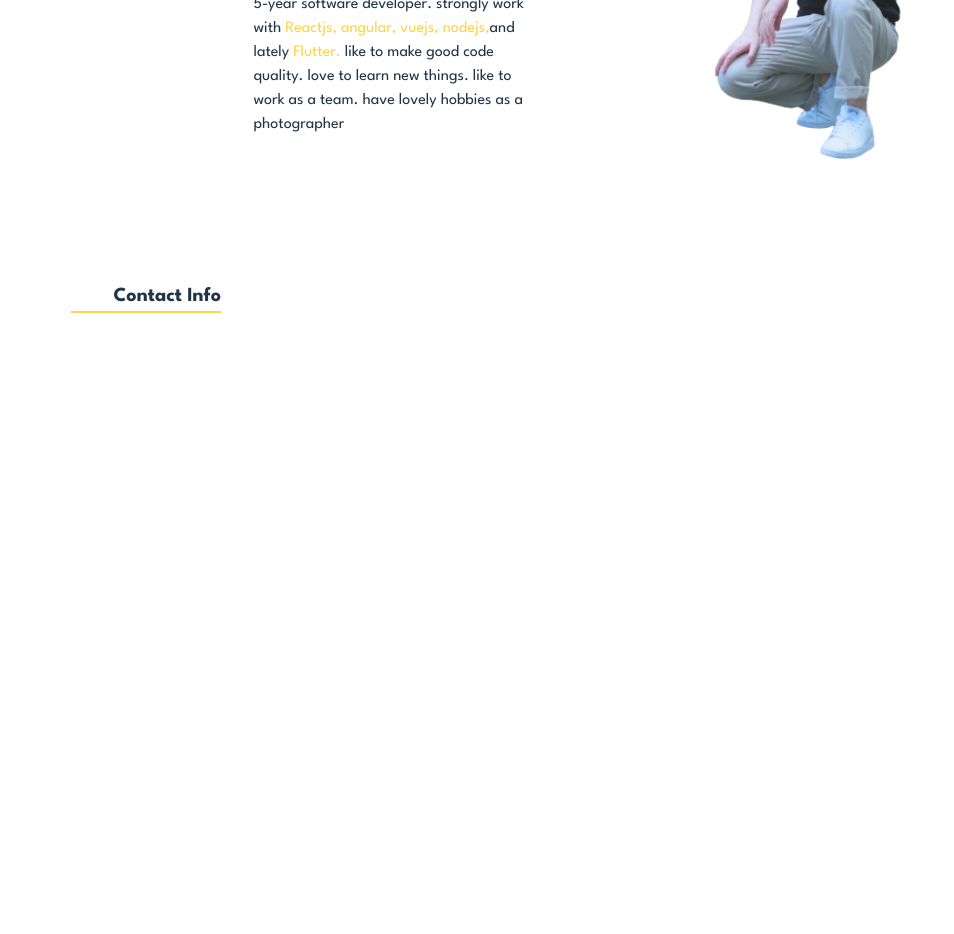
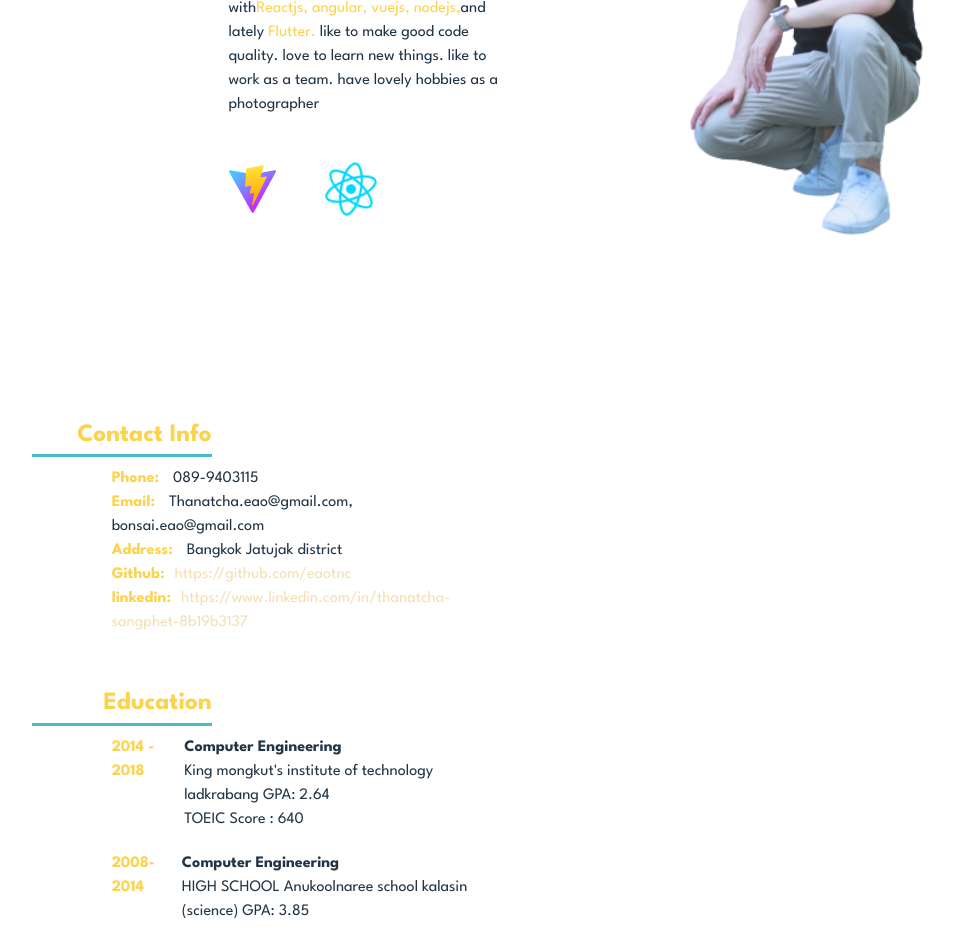
Before and after one commit to eaotnc/vite-portfolio, a React (Vite) app: page / in a window 1280 px wide. Shown: the part 360-1294 px from the top of the page, without its empty margins (69-1023 px from the left). Before the commit the page ends 800 px from the top, so only its background shows below. Built offline with nearby package versions, Linux system fonts and the light colour scheme.

Commit message:
feat: create many component

```diff
--- a/src/App.scss
+++ b/src/App.scss
@@ -39,20 +39,30 @@
   max-width: 1200px;
   margin: auto;
   padding-top: 100px;
+}
 
-  .profile-pic {
-    width: 200px;
-    opacity: 0.9;
+.header {
+  width: 180px;
+  color: #fcd34d;
+  border-bottom: 3px solid #48bdc9;
+  font-size: 25px;
+  font-weight: bold;
+  text-align: right;
+}
+.content {
+  padding: 10px 20px;
+  padding-left: 80px;
+  .title {
+    width: fit-content;
+    margin-right: 10px;
+    color: #fcd34d;
+    font-weight: bold;
   }
 }
 
 .about-me {
-  margin: 10% 100px;
-  .header {
-    width: 150px;
-    border-bottom: 2px solid #fcd34d;
-    font-size: 20px;
-    font-weight: bold;
-    text-align: right;
+  margin: 0 10%;
+  a {
+    color: wheat;
   }
 }
--- a/src/App.tsx
+++ b/src/App.tsx
@@ -3,47 +3,27 @@ import reactLogo from "./assets/react.svg";
 import viteLogo from "/vite.svg";
 import "./App.scss";
 import NavBar from "./components/Navbar/Navbar";
-import profilepic from "./assets/profile.png";
+import Home from "./components/Home";
+import AboutMe from "./components/AboutMe/AboutMe";
+
 function App() {
   return (
     <>
       <div>
         <NavBar />
+        <Home />
+        <div className="main-content-layout">
+          <div className="flex justify-space-between mt-20">
+            {/* <img
+              className="mr-20"
+              style={{ width: 250, height: 350 }}
+              src={profileGrad}
+              alt="profileGrad"
+            /> */}
 
-        <div className="main-content-layout">
-          <div className="flex justify-center">
-            <div>
-              <h1>Thanatcha </h1>
-              <h1>Pitithadakul </h1>
-              <h1 className="text-amber-300">--Software Developer</h1>
-              <p className="p-6 w-80">
-                5-year software developer. strongly work with
-                <span className="text-amber-300">
-                  {" "}
-                  Reactjs, angular, vuejs, nodejs,
-                </span>
-                and lately <span className="text-amber-300">Flutter.</span> like
-                to make good code quality. love to learn new things. like to
-                work as a team. have lovely hobbies as a photographer
-              </p>
-            </div>
-            <img
-              className="profile-pic ml-8"
-              src={profilepic}
-              alt="profile pic"
-            />
-          </div>
-          <div className="about-me">
-            <div className="header">Contact Info</div>
+            <AboutMe />
           </div>
         </div>
-
-        {/* <a href="https://vitejs.dev" target="_blank">
-          <img src={viteLogo} className="logo" alt="Vite logo" />
-        </a>
-        <a href="https://react.dev" target="_blank">
-          <img src={reactLogo} className="logo react" alt="React logo" />
-        </a> */}
       </div>
     </>
   );
--- /dev/null
+++ b/src/components/AboutMe/AboutMe.tsx
@@ -0,0 +1,60 @@
+const AboutMe = () => {
+  return (
+    <div>
+      <div className="about-me ">
+        <div className="header">Contact Info</div>
+        <div className="content">
+          <div>
+            <span className="title">Phone:</span> 089-9403115
+          </div>
+          <div>
+            <span className="title">Email:</span> Thanatcha.eao@gmail.com,
+            bonsai.eao@gmail.com
+          </div>
+          <div>
+            <span className="title">Address:</span> Bangkok Jatujak district
+          </div>
+          <div>
+            <span className="title">Github:</span>
+            <a href="https://github.com/eaotnc" target="_blank">
+              https://github.com/eaotnc
+            </a>
+          </div>
+          <div>
+            <span className="title">linkedin:</span>
+            <a
+              href="https://www.linkedin.com/in/thanatcha-sangphet-8b19b3137"
+              target="_blank"
+            >
+              https://www.linkedin.com/in/thanatcha-sangphet-8b19b3137
+            </a>
+          </div>
+        </div>
+      </div>
+      <div className="about-me mt-10">
+        <div className="header">Education</div>
+        <div className="content flex">
+          <span className="title">2014 - 2018</span>
+          <div>
+            <div className="font-bold">Computer Engineering</div>
+            <div>
+              King mongkut's institute of technology ladkrabang GPA: 2.64
+            </div>
+            <div className="text-bold">TOEIC Score : 640</div>
+          </div>
+        </div>
+        <div className="content flex">
+          <span className="title">2008- 2014</span>
+          <div>
+            <div className="font-bold">Computer Engineering</div>
+            <div>
+              HIGH SCHOOL Anukoolnaree school kalasin (science) GPA: 3.85
+            </div>
+          </div>
+        </div>
+      </div>
+    </div>
+  );
+};
+
+export default AboutMe;
--- /dev/null
+++ b/src/components/Home/Home.scss
@@ -0,0 +1,4 @@
+.profile-pic {
+  width: 250px;
+  opacity: 0.9;
+}
--- /dev/null
+++ b/src/components/Home/Home.tsx
@@ -0,0 +1,34 @@
+import profilepic from "../../assets/profile.png";
+import reactLogo from "../../assets/react.svg";
+import viteLogo from "/vite.svg";
+import "./Home.scss";
+const Home = () => {
+  return (
+    <div className="flex justify-center mt-20">
+      <div>
+        <h1>Thanatcha </h1>
+        <h1>Pitithadakul </h1>
+        <h1 className="text-amber-300">--Software Developer</h1>
+        <p className="p-6 w-80">
+          5-year software developer. strongly work with
+          <span className="text-amber-300">
+            Reactjs, angular, vuejs, nodejs,
+          </span>
+          and lately <span className="text-amber-300">Flutter.</span> like to
+          make good code quality. love to learn new things. like to work as a
+          team. have lovely hobbies as a photographer
+        </p>
+        <div className="flex">
+          <a href="https://vitejs.dev" target="_blank">
+            <img src={viteLogo} className="logo" alt="Vite logo" />
+          </a>
+          <a href="https://react.dev" target="_blank">
+            <img src={reactLogo} className="logo react" alt="React logo" />
+          </a>
+        </div>
+      </div>
+      <img className="profile-pic ml-8" src={profilepic} alt="profile pic" />
+    </div>
+  );
+};
+export default Home;
--- /dev/null
+++ b/src/components/Home/index.tsx
@@ -0,0 +1,2 @@
+import Home from "./Home";
+export default Home;
```
Also changed, not shown: src/assets/profile-grad.jpg (added), src/components/AboutMe/AboutMe.scss (added).
